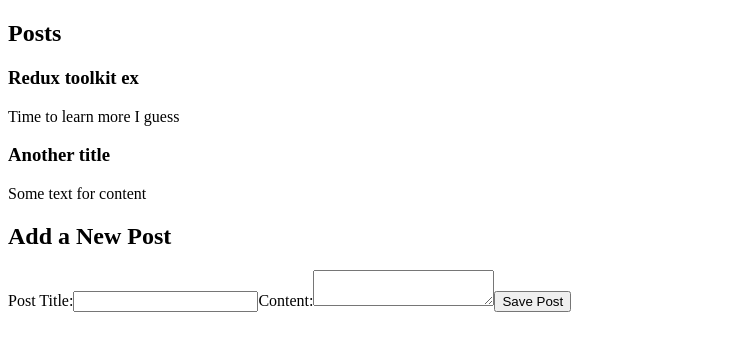
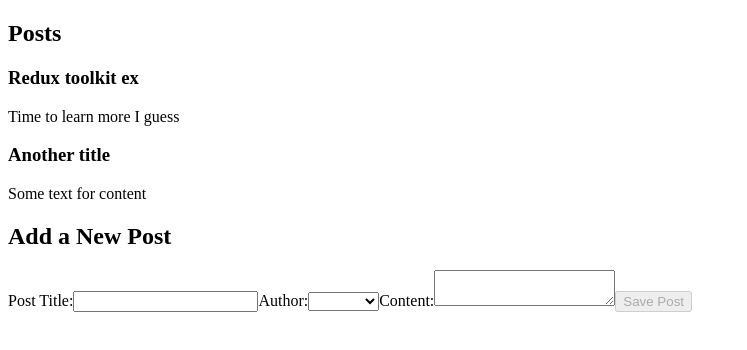
Before and after one commit to bvalch/react_redux_blog, a React (Create React App) app: page / in a window 1280 px wide. Shown: the top 350 px of the page, without its empty margins (0-747 px from the left). Built offline with nearby package versions, Linux system fonts and the light colour scheme.

Commit message:
added user options

```diff
--- a/src/app/store.js
+++ b/src/app/store.js
@@ -1,8 +1,10 @@
 import { configureStore } from "@reduxjs/toolkit";
 import postsReducer from "../features/post/postsSlice"
+import usersReducer from "../features/users/usersSlice"
 
 export const store = configureStore({
     reducer:{
         posts : postsReducer,
+        users: usersReducer
     }
 })
--- a/src/features/post/AddPostForm.js
+++ b/src/features/post/AddPostForm.js
@@ -1,30 +1,42 @@
 import { useState } from "react";
-import { useDispatch } from "react-redux";
-//nanoid generates random id's
-import { nanoid } from "@reduxjs/toolkit";
+import { useDispatch, useSelector } from "react-redux";
 import { postAdded } from "./postsSlice";
+import { selectAllUsers } from "../users/usersSlice";
 
-const AddPostForm=()=>{
-    const dispatch=useDispatch();
-    const [title,setTitle]=useState("");
-    const [content,setContent]=useState("");
+const AddPostForm = () => {
+  const dispatch = useDispatch();
+  const [title, setTitle] = useState("");
+  const [content, setContent] = useState("");
+  const [userId, setUserId] = useState("");
 
+  const users = useSelector(selectAllUsers);
 
-    const handleTitleChange=e=>setTitle(e.target.value)
-    const handleContentChange=e=>{setContent(e.target.value)}
+  const handleTitleChange = (e) => setTitle(e.target.value);
+  const handleContentChange = (e) => setContent(e.target.value);
+  const handleAuthorChange = (e) => setUserId(e.target.value);
 
-    const handleSubmitPost=()=>{
-        if(title&&content){
+  const handleSubmitPost = () => {
+    if (title && content) {
       dispatch(
         //this gets handled by the prepare method in the slice
-                postAdded(title,content)
-            )
-            setTitle("")
-            setContent("")
+        postAdded(title, content, userId)
+      );
+      setTitle("");
+      setContent("");
     }
-    }
+  };
 
-    return(
+  const canSave=Boolean(title) && Boolean(content) && Boolean(userId)
+
+  const usersOptions = users.map((user) => {
+    return (
+      <option key={user.id} value={user.id}>
+        {user.name}
+      </option>
+    );
+  });
+
+  return (
     <section>
       <h2>Add a New Post</h2>
       <form>
@@ -36,6 +48,11 @@ const AddPostForm=()=>{
           value={title}
           onChange={handleTitleChange}
         />
+        <label htmlFor="postAuthor">Author:</label>
+        <select id="postAuthor" value ={userId} onChange={handleAuthorChange}>
+        <option value=""/>
+        {usersOptions}
+        </select>
         <label htmlFor="postContent">Content:</label>
         <textarea
           id="postContent"
@@ -43,10 +60,11 @@ const AddPostForm=()=>{
           value={content}
           onChange={handleContentChange}
         />
-            <button type="button" onClick={handleSubmitPost}>Save Post</button>
+        <button type="button" onClick={handleSubmitPost} disabled ={!canSave}>
+          Save Post
+        </button>
       </form>
-
     </section>
-    )
+  );
 };
 export default AddPostForm;
--- a/src/features/post/postsSlice.js
+++ b/src/features/post/postsSlice.js
@@ -1,3 +1,4 @@
+//nanoid generates unique ids
 import { createSlice, nanoid } from "@reduxjs/toolkit";
 
 const initialState = [
@@ -14,12 +15,13 @@ const postsSlice = createSlice({
       reducer(state,action){
         state.push(action.payload)
       },
-      prepare(title,content){
+      prepare(title,content, userId){
         return{
           payload:{
             id:nanoid(),
             title,
-            content
+            content,
+            userId
           }
         }
       }
```
Lines whose indentation alone changed are shown as unchanged.
